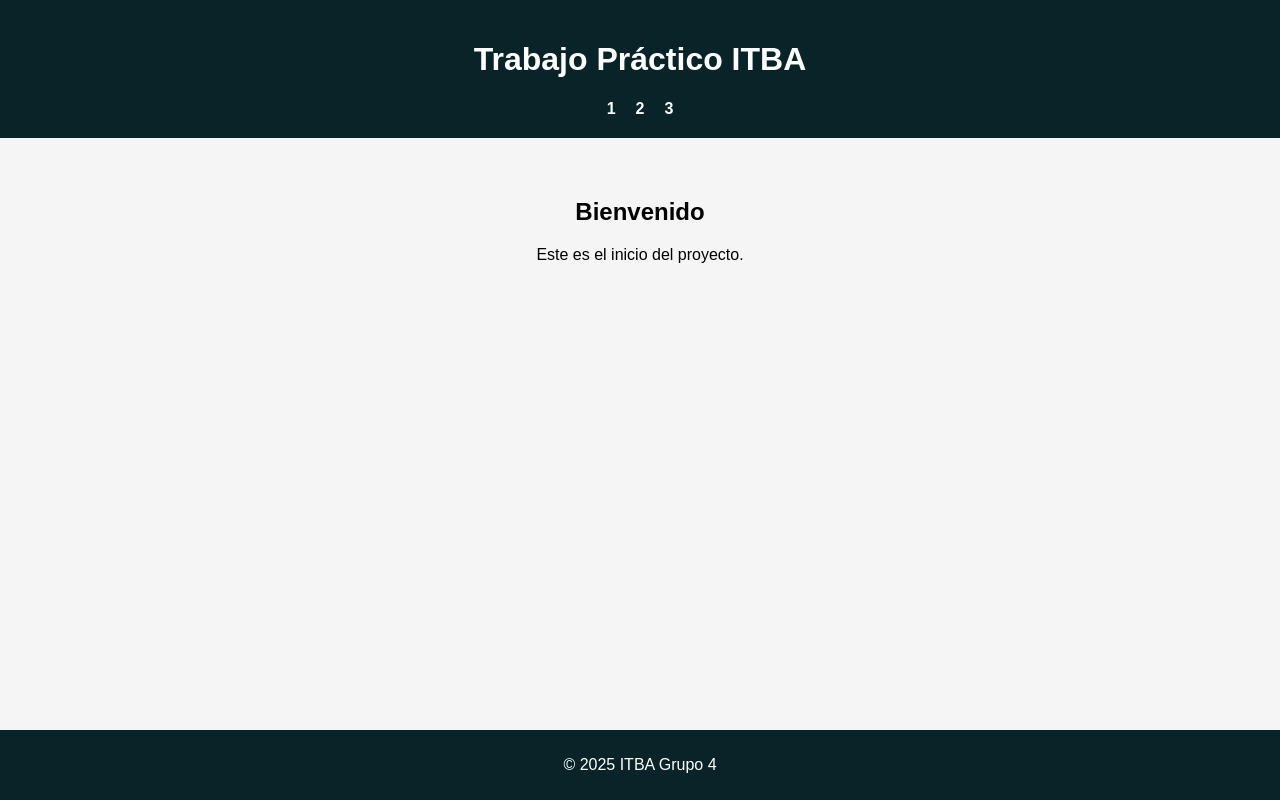
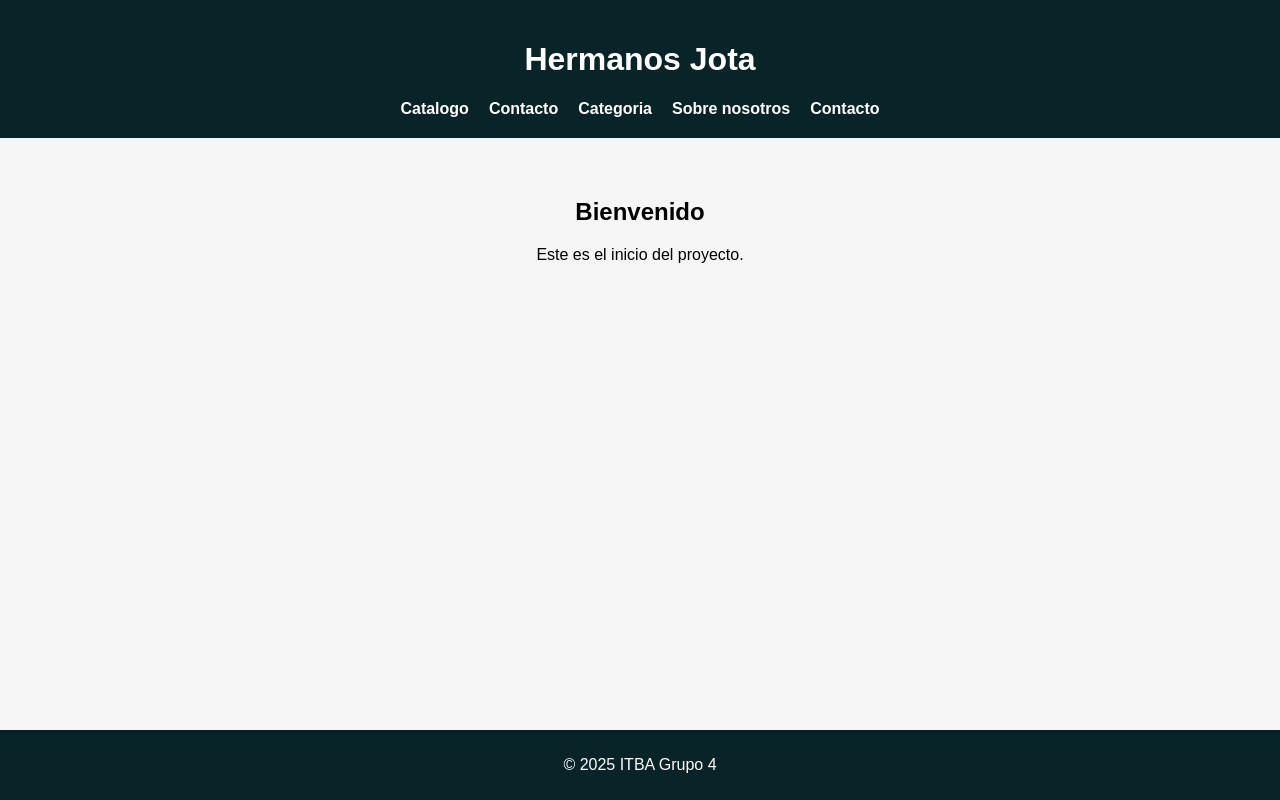
Before and after one commit to Lara-Ienco/Sprint2ITBAGrupo4, a plain HTML site: page index.html in a window 1280 px wide. Drawn offline with Linux system fonts and the light colour scheme.

Commit message:
Modifico el nav ul

```diff
--- a/index.html
+++ b/index.html
@@ -3,17 +3,19 @@
 <head>
     <meta charset="UTF-8">
     <meta name="viewport" content="width=device-width, initial-scale=1.0">
-    <title>Trabajo Práctico ITBA - 1</title>
+    <title>Hermanos Jota</title>
     <link rel="stylesheet" href="styles.css">
 </head>
 <body>
     <header>
-        <h1>Trabajo Práctico ITBA</h1>
+        <h1>Hermanos Jota</h1>
         <nav>
             <ul>
-                <li><a href="#">1</a></li>
-                <li><a href="#">2</a></li>
-                <li><a href="#">3</a></li>
+                <li><a href="catalogo/catalogo.html">Catalogo</a></li>
+                <li><a href="#">Contacto</a></li>
+                <li><a href="#">Categoria</a></li>
+                <li><a href="#">Sobre nosotros</a></li>
+                <li><a href="#">Contacto</a></li>
             </ul>
         </nav>
     </header>
```
